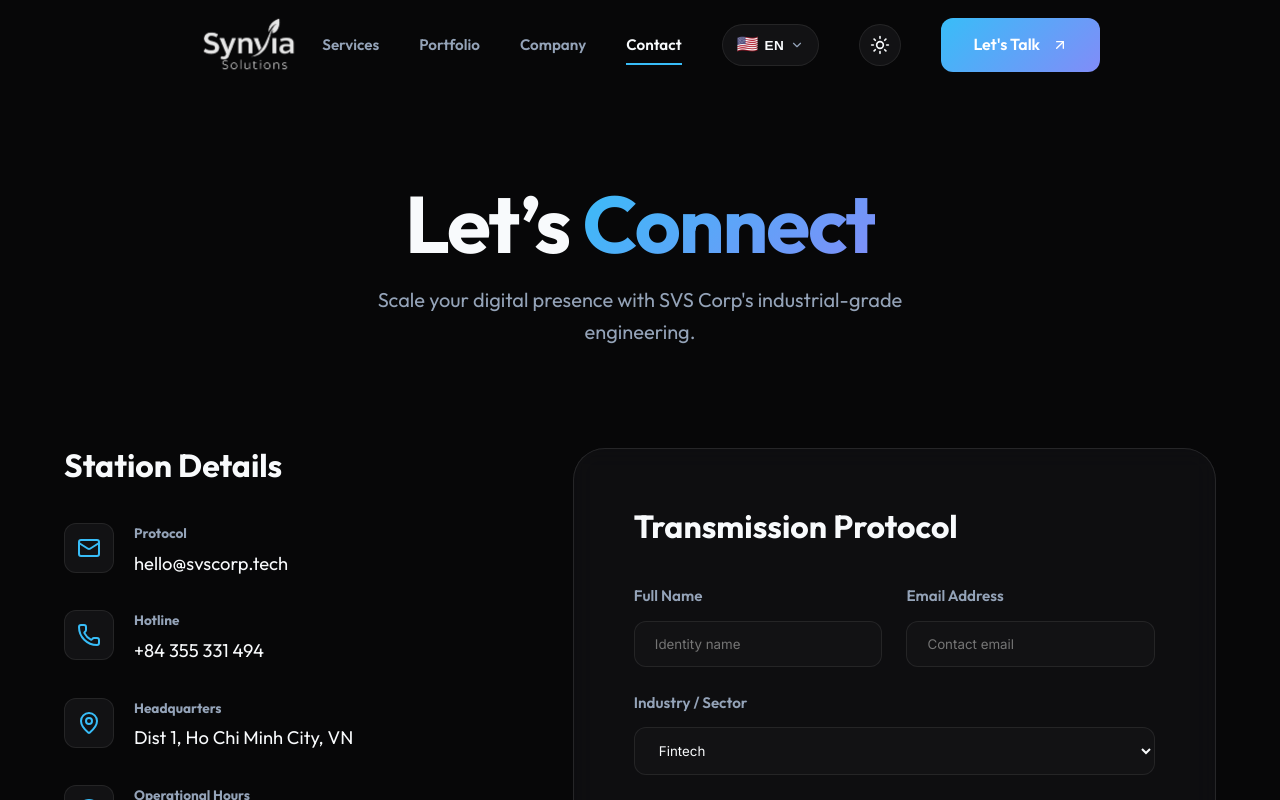
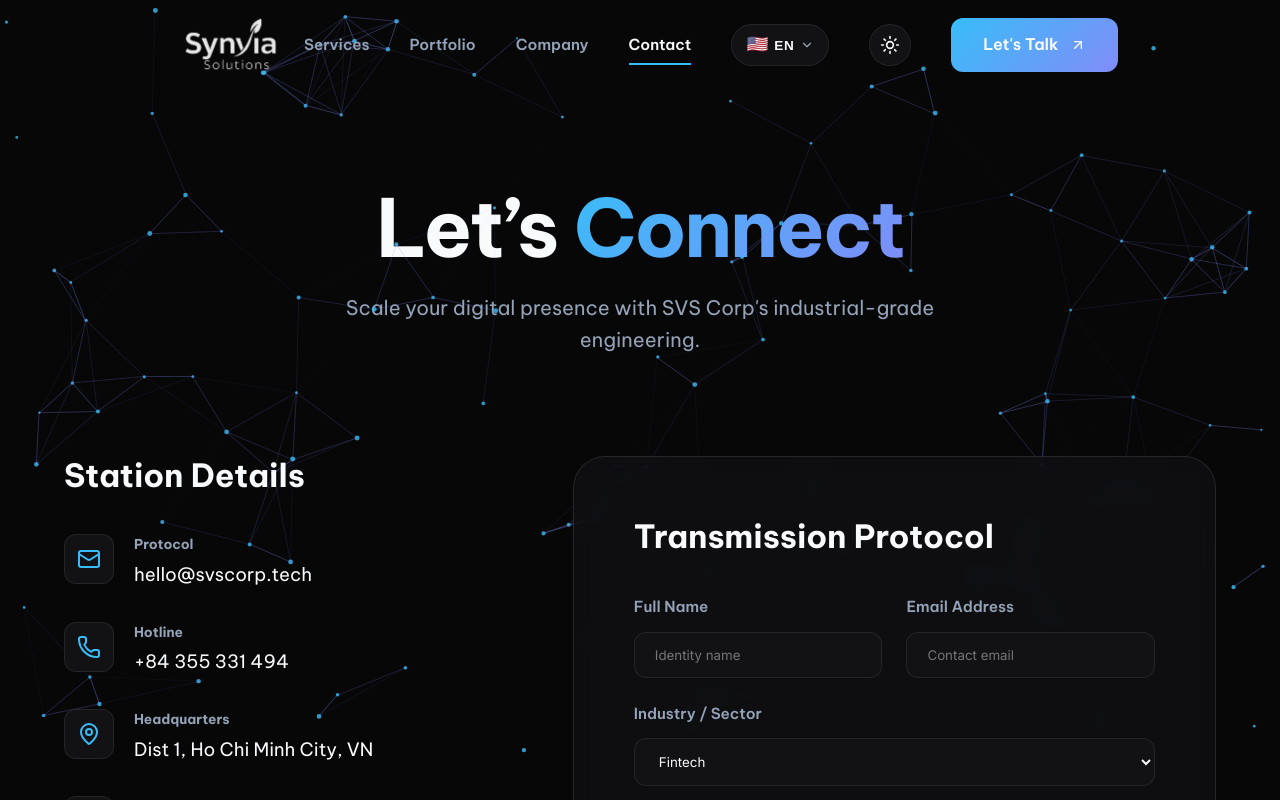
Before and after one commit to NamNguyen49/websiteagency, a React (Vite) app: page /contact in a window 1280 px wide. Shown: the top 800 px of the page. Built offline with nearby package versions, Linux system fonts and the light colour scheme.

Commit message:
đổi font chữ

```diff
--- a/src/assets/styles/global.css
+++ b/src/assets/styles/global.css
@@ -1,4 +1,4 @@
-@import url('https://fonts.googleapis.com/css2?family=Outfit:wght@300;400;500;600;700&family=Inter:wght@300;400;500;600;700&display=swap');
+@import url('https://fonts.googleapis.com/css2?family=Be+Vietnam+Pro:wght@300;400;500;600;700&family=Inter:wght@300;400;500;600;700&family=Noto+Sans+JP:wght@300;400;500;700&family=Noto+Sans+SC:wght@300;400;500;700&display=swap');
 
 :root {
   /* Default - Dark Theme */
@@ -14,8 +14,9 @@
   --glass-border: rgba(255, 255, 255, 0.1);
   --selection-bg: rgba(56, 189, 248, 0.3);
 
-  --font-main: 'Outfit', sans-serif;
-  --font-secondary: 'Inter', sans-serif;
+  /* Modern Universal Font Stack */
+  --font-main: 'Be Vietnam Pro', 'Inter', 'Noto Sans JP', 'Noto Sans SC', sans-serif;
+  --font-secondary: 'Inter', 'Noto Sans JP', sans-serif;
   --transition-smooth: all 0.4s cubic-bezier(0.23, 1, 0.32, 1);
 }
 
@@ -94,7 +95,11 @@ body {
   box-shadow: 0 10px 20px -10px rgba(56, 189, 248, 0.5);
 }
 
-h1, h2, h3, h4 { line-height: 1.1; font-weight: 700; }
+h1, h2, h3, h4 {
+  line-height: 1.2;
+  font-weight: 700;
+  font-family: var(--font-main);
+}
 
 a { text-decoration: none; color: inherit; }
 
--- a/src/pages/About/About.jsx
+++ b/src/pages/About/About.jsx
@@ -2,6 +2,7 @@ import React, { useEffect, useRef } from 'react';
 import gsap from 'gsap';
 import { Target, Shield, Zap, Users } from 'lucide-react';
 import { useLanguage } from '../../contexts/LanguageContext';
+import Background3D from '../../components/common/Background3D/Background3D';
 import styles from './About.module.css';
 
 const ICONS = [<Zap size={32} />, <Shield size={32} />, <Target size={32} />, <Users size={32} />];
@@ -27,6 +28,8 @@ const About = () => {
   }, []);
 
   return (
+    <>
+      <Background3D />
       <div className={styles.aboutPage}>
         <section className={styles.heroSection} ref={headerRef}>
           <div className="container">
@@ -75,6 +78,7 @@ const About = () => {
           </div>
         </section>
       </div>
+    </>
   );
 };
 
--- a/src/pages/Contact/Contact.jsx
+++ b/src/pages/Contact/Contact.jsx
@@ -2,6 +2,7 @@ import React, { useEffect, useRef } from "react";
 import gsap from "gsap";
 import { Mail, Phone, MapPin, Send, MessageCircle, Clock } from "lucide-react";
 import { useLanguage } from "../../contexts/LanguageContext";
+import Background3D from "../../components/common/Background3D/Background3D";
 import styles from "./Contact.module.css";
 
 const Contact = () => {
@@ -26,6 +27,8 @@ const Contact = () => {
   }, []);
 
   return (
+    <>
+      <Background3D />
       <div className={styles.contactPage}>
         <section className={styles.heroSection}>
           <div className="container">
@@ -46,7 +49,7 @@ const Contact = () => {
                 <div className={styles.methods}>
                   <div className={styles.method}>
                     <div className={styles.iconBox}>
-                    < Mail size={24} />
+                      <Mail size={24} />
                     </div>
                     <div className={styles.methodText}>
                       <span>{t.contact.station.protocol}</span>
@@ -144,6 +147,7 @@ const Contact = () => {
           </div>
         </section>
       </div>
+    </>
   );
 };
 
--- a/src/pages/Portfolio/Portfolio.jsx
+++ b/src/pages/Portfolio/Portfolio.jsx
@@ -1,6 +1,7 @@
 import React, { useEffect } from 'react';
 import ProjectList from '../../features/projects/components/ProjectList/ProjectList';
 import { useLanguage } from '../../contexts/LanguageContext';
+import Background3D from '../../components/common/Background3D/Background3D';
 import styles from './Portfolio.module.css';
 
 const Portfolio = () => {
@@ -10,6 +11,8 @@ const Portfolio = () => {
   }, []);
 
   return (
+    <>
+      <Background3D />
       <div className={styles.portfolioPage}>
         <div className={styles.pageHero}>
           <div className="container">
@@ -21,6 +24,7 @@ const Portfolio = () => {
           <ProjectList />
         </div>
       </div>
+    </>
   );
 };
 
--- a/src/pages/Services/Services.jsx
+++ b/src/pages/Services/Services.jsx
@@ -1,6 +1,7 @@
 import React, { useEffect } from 'react';
 import ServiceGrid from '../../features/services/components/ServiceGrid/ServiceGrid';
 import { useLanguage } from '../../contexts/LanguageContext';
+import Background3D from '../../components/common/Background3D/Background3D';
 import styles from './Services.module.css';
 
 const Services = () => {
@@ -10,6 +11,8 @@ const Services = () => {
   }, []);
 
   return (
+    <>
+      <Background3D />
       <div className={styles.servicesPage}>
         <div className={styles.pageHero}>
           <div className="container">
@@ -21,6 +24,7 @@ const Services = () => {
           <ServiceGrid />
         </div>
       </div>
+    </>
   );
 };
 
```
Lines whose indentation alone changed are shown as unchanged.
